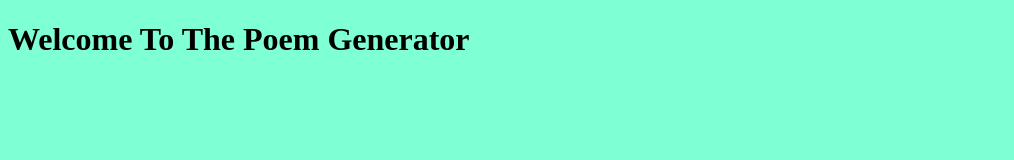
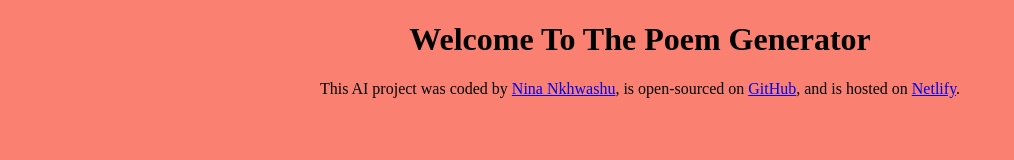
Before and after one commit to ninankhwashu/ai-poem-generator, a plain HTML site: page index.html in a window 1280 px wide. Shown: the whole page, without its empty margins (0-1014 px from the left). Drawn offline with Linux system fonts and the light colour scheme.

Commit message:
Added the footer

```diff
--- a/index.html
+++ b/index.html
@@ -8,7 +8,19 @@
   </head>
   <body>
     <h1>Welcome To The Poem Generator</h1>
-
+    <footer>
+      This AI project was coded by
+      <a href="https://github.com/ninankhwashu" target="_blank">Nina Nkhwashu</a
+      >, is open-sourced on
+      <a
+        href="https://github.com/ninankhwashu/ai-poem-generator"
+        target="_blank"
+        >GitHub</a
+      >, and is hosted on
+      <a href="https://ninapoemgenerator.netlify.app/" target="_blank"
+        >Netlify</a
+      >.
+    </footer>
     <script src="src/index.js"></script>
   </body>
 </html>
--- a/src/style.css
+++ b/src/style.css
@@ -1,3 +1,4 @@
 body {
-  background-color: aquamarine;
+  background-color: salmon;
+  text-align: center;
 }
```
